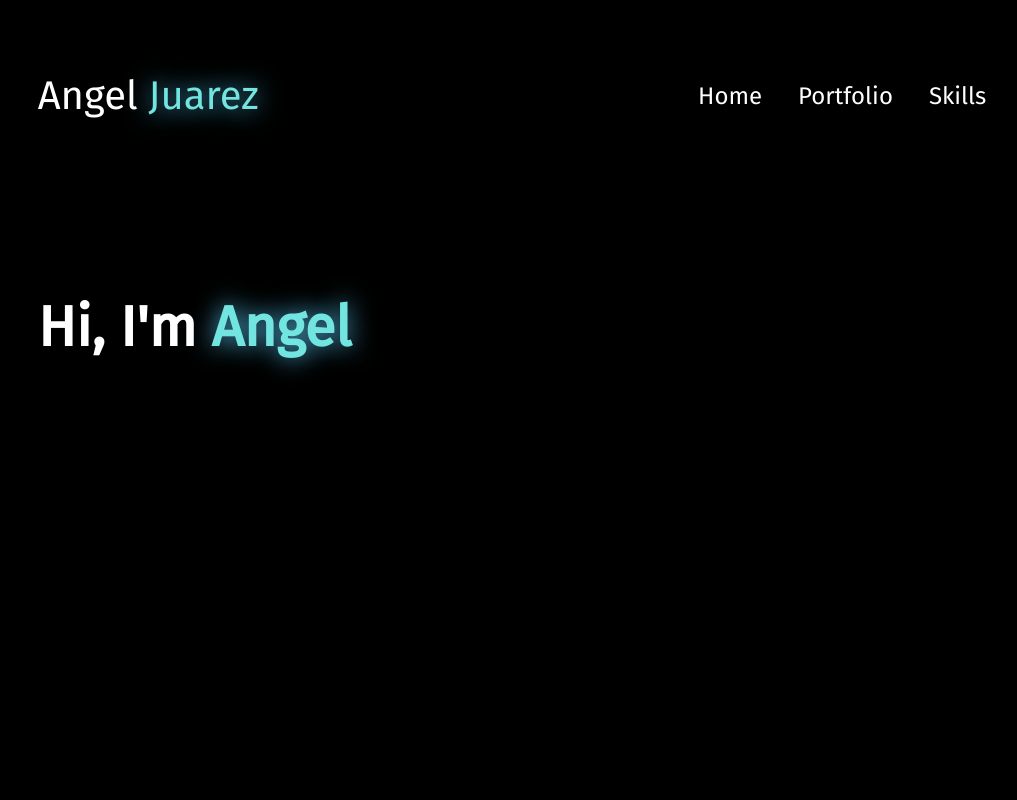
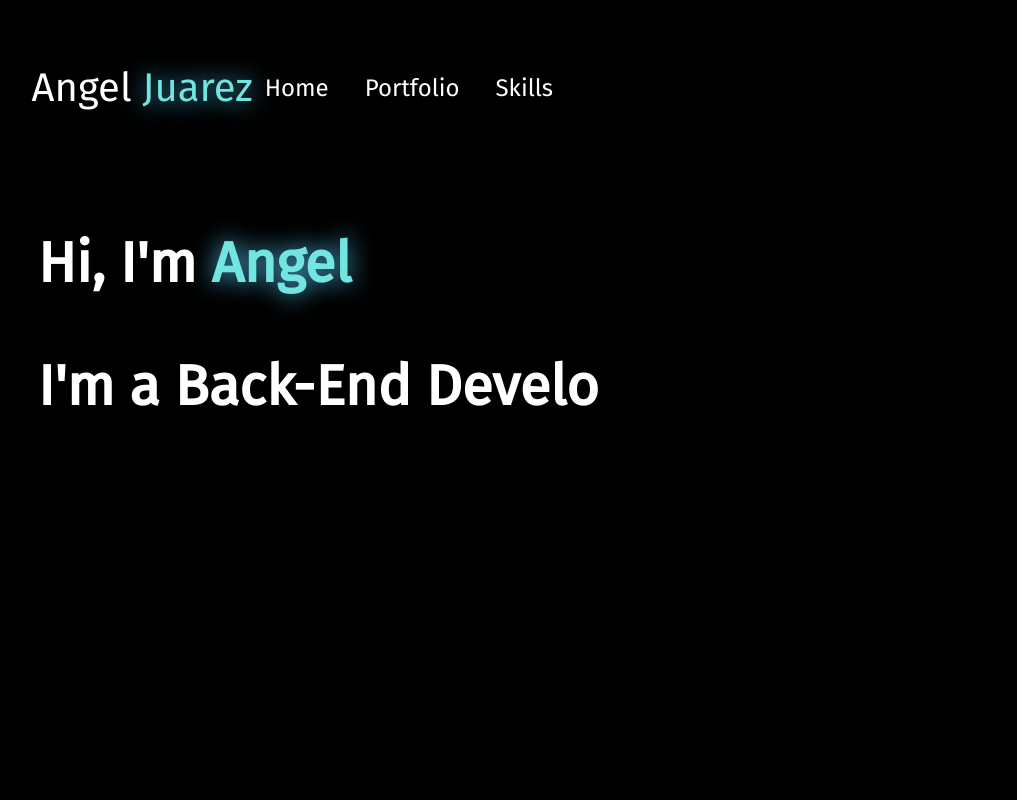
Before and after one commit to ajuarezse/website, a React (Vite) app: page / in a window 1280 px wide. Shown: the top 800 px of the page, without its empty margins (122-1139 px from the left). Built offline with nearby package versions, Linux system fonts and the light colour scheme.

Commit message:
install and impliment typewriter effect

```diff
--- a/package.json
+++ b/package.json
@@ -11,7 +11,8 @@
   },
   "dependencies": {
     "react": "^18.3.1",
-    "react-dom": "^18.3.1"
+    "react-dom": "^18.3.1",
+    "react-simple-typewriter": "^5.0.1"
   },
   "devDependencies": {
     "@types/react": "^18.3.3",
--- a/src/components/Header/Header.css
+++ b/src/components/Header/Header.css
@@ -9,6 +9,11 @@
   justify-content: space-between;
   align-items: center;
   font-family: FiraSans;
+  top: 0;
+  left: 0;
+  position: fixed;
+  z-index: 5;
+  background: rgba(0, 0, 0, 0.6);
 }
 
 .header__logo {
--- a/src/components/Main/Main.css
+++ b/src/components/Main/Main.css
@@ -12,6 +12,7 @@
 .main__title {
   color: white;
   font-size: 3.5em;
+  padding: 2em 0em;
 }
 
 .main__title-name {
--- a/src/components/Main/Main.jsx
+++ b/src/components/Main/Main.jsx
@@ -1,10 +1,27 @@
 import "./Main.css";
+import { Typewriter } from "react-simple-typewriter";
 
 function Main() {
   return (
     <main className="main">
       <h2 className="main__title">
         Hi, I'm <span className="main__title-name">Angel</span>
+        <p className="main__typing">
+          I'm a
+          <Typewriter
+            words={[
+              " Front-End Developer",
+              " Back-End Developer",
+              " Full-Stack Web Engineer",
+            ]}
+            loop={Infinity}
+            cursor
+            cursorStyle="_"
+            typeSpeed={70}
+            deleteSpeed={50}
+            delaySpeed={2000}
+          />
+        </p>
       </h2>
     </main>
   );
```
Also changed, not shown: 1 other file (tests, documents, lock files or other folders).
